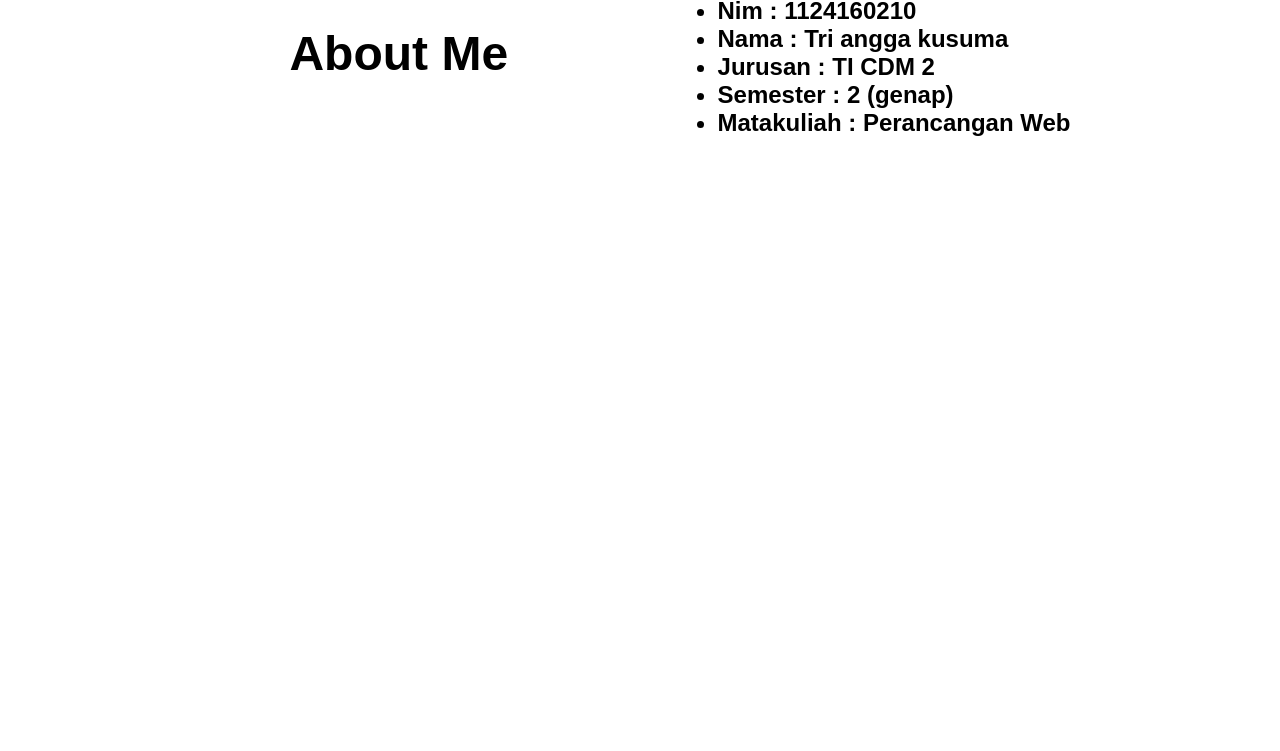
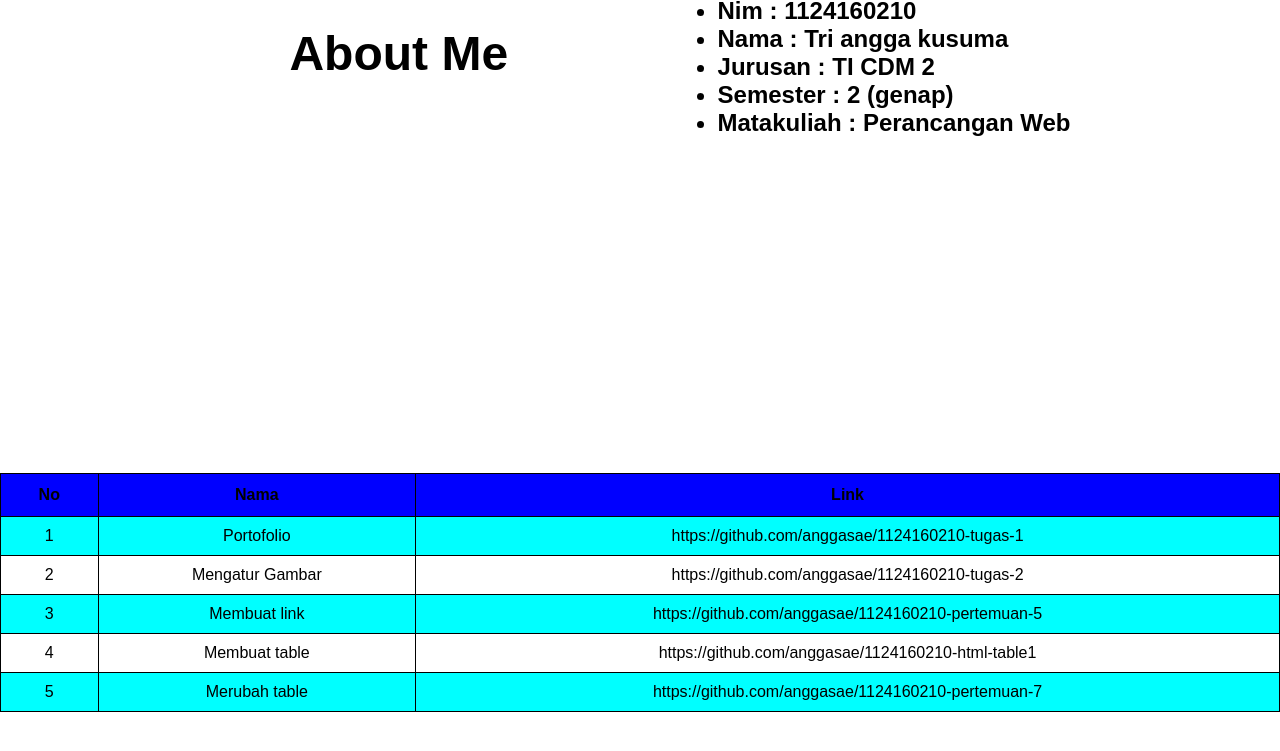
Before and after one commit to anggasae/1124160210-UTS, a plain HTML site: page index.html in a window 1280 px wide. Shown: the part 1177-1928 px from the top of the page. Before the commit the page ends 1630 px from the top, so only its background shows below. Drawn offline with Linux system fonts and the light colour scheme.

Commit message:
membuat table

```diff
--- a/css/style.css
+++ b/css/style.css
@@ -90,3 +90,26 @@ img {
 .About a {
   color: #000;
 }
+
+table {
+  width: 100%;
+  margin: 20px 0;
+  border-collapse: collapse;
+}
+
+th {
+  background-color: blue;
+  padding: 12px;
+  text-align: center;
+  border: 1px solid;
+}
+
+td {
+  padding: 10px;
+  text-align: center;
+  border: 1px solid;
+}
+
+tr:nth-child(even) {
+  background-color: aqua;
+}
--- a/index.html
+++ b/index.html
@@ -37,5 +37,40 @@
         <li>Matakuliah : Perancangan Web</li>
       </ul>
     </section>
+
+    <section class="project" id="project">
+      <table>
+        <tr>
+          <th>No</th>
+          <th>Nama</th>
+          <th>Link</th>
+        </tr>
+        <tr>
+          <td>1</td>
+          <td>Portofolio</td>
+          <td>https://github.com/anggasae/1124160210-tugas-1</td>
+        </tr>
+        <tr>
+          <td>2</td>
+          <td>Mengatur Gambar</td>
+          <td>https://github.com/anggasae/1124160210-tugas-2</td>
+        </tr>
+        <tr>
+          <td>3</td>
+          <td>Membuat link</td>
+          <td>https://github.com/anggasae/1124160210-pertemuan-5</td>
+        </tr>
+        <tr>
+          <td>4</td>
+          <td>Membuat table</td>
+          <td>https://github.com/anggasae/1124160210-html-table1</td>
+        </tr>
+        <tr>
+          <td>5</td>
+          <td>Merubah table</td>
+          <td>https://github.com/anggasae/1124160210-pertemuan-7</td>
+        </tr>
+      </table>
+    </section>
   </body>
 </html>
```
